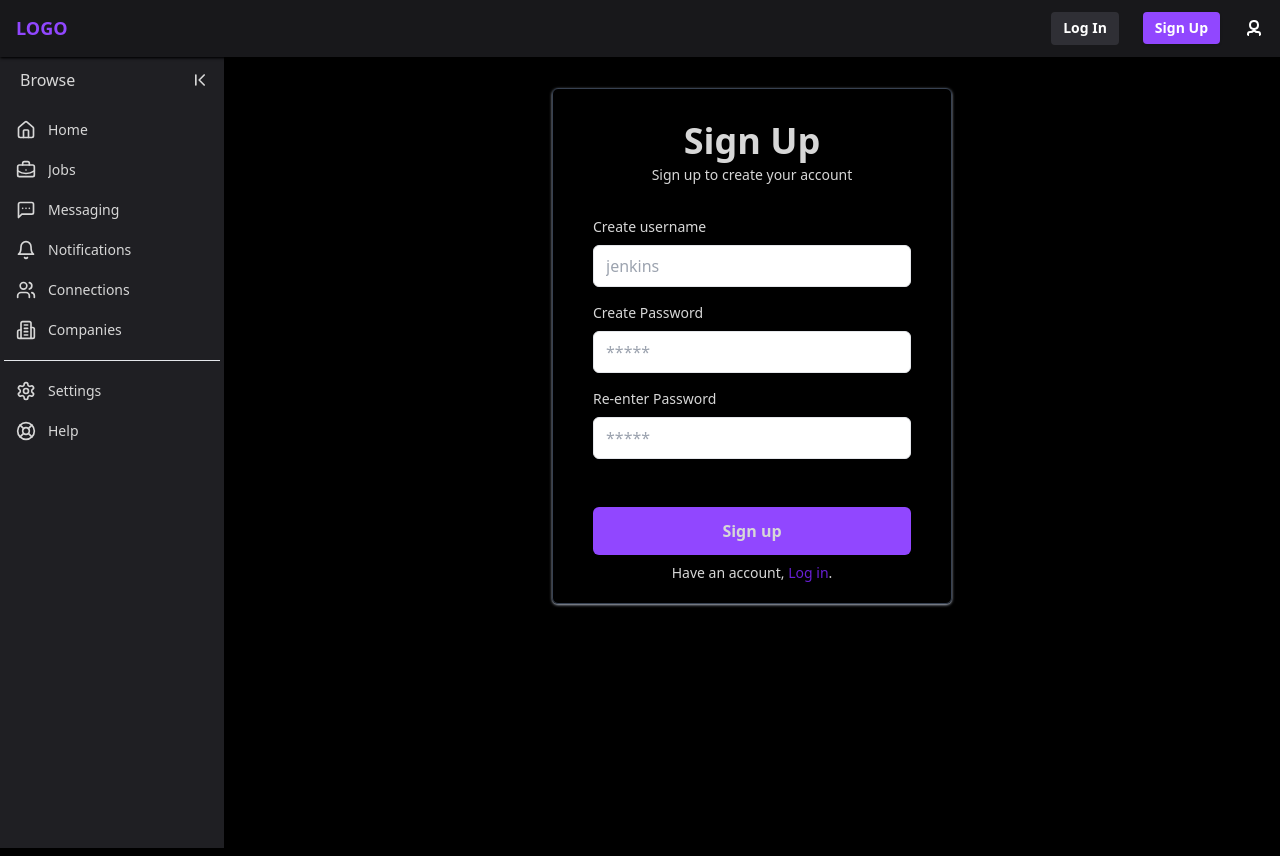
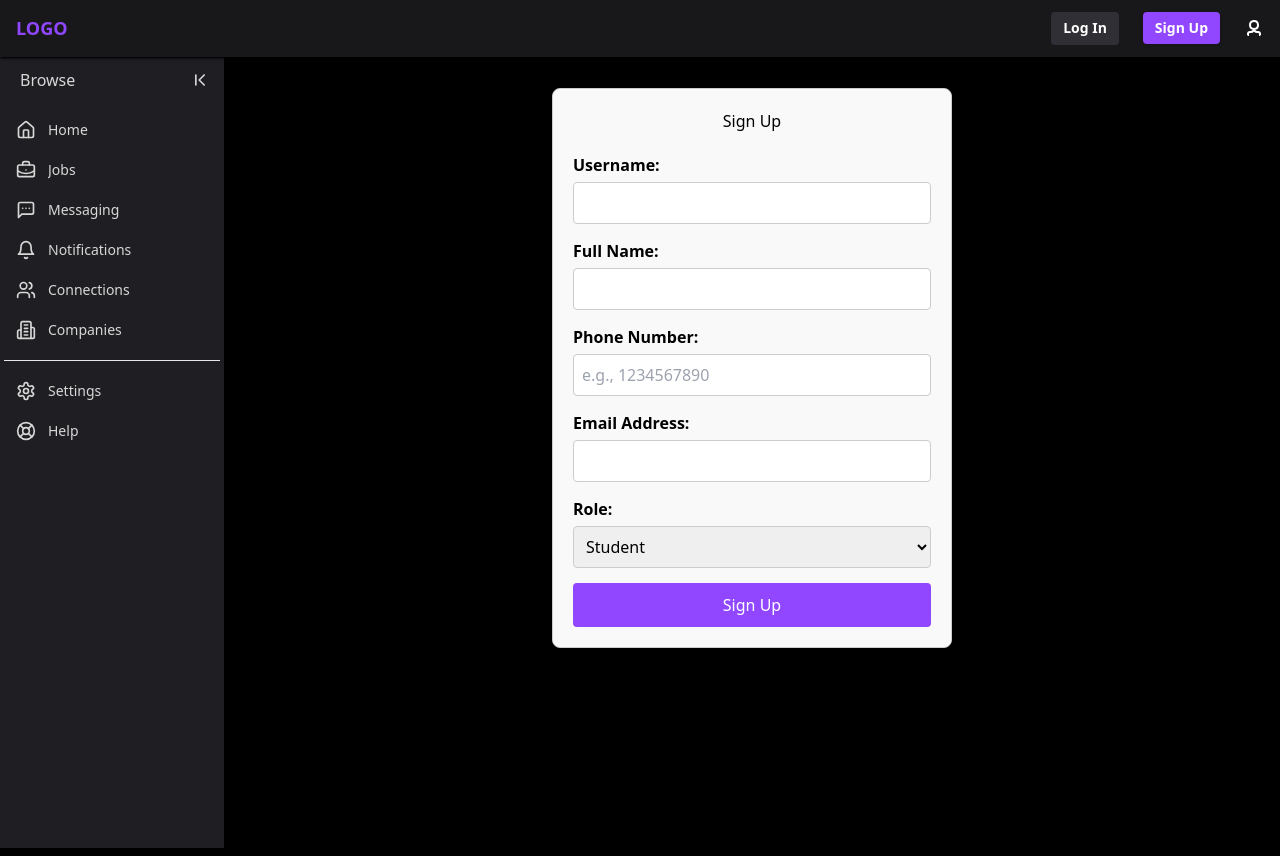
Before and after one commit to sujnankumar/hack-night, a React (Vite) app: page /signup in a window 1280 px wide. Built offline with nearby package versions, Linux system fonts and the light colour scheme.

Commit message:
added main signup page

```diff
--- a/package.json
+++ b/package.json
@@ -13,6 +13,7 @@
     "lucide-react": "^0.454.0",
     "react": "^18.3.1",
     "react-dom": "^18.3.1",
+    "react-hook-form": "^7.53.1",
     "react-router-dom": "^6.28.0"
   },
   "devDependencies": {
--- /dev/null
+++ b/src/components/Auth/AluminiSignup.jsx
@@ -0,0 +1 @@
+alumini
--- a/src/components/Auth/Signup.jsx
+++ b/src/components/Auth/Signup.jsx
@@ -1,103 +1,139 @@
-import { useState } from "react";
-import { Link, useNavigate } from "react-router-dom";
+import React, { useState } from 'react';
+import styles from './Signup.module.css'; // Import the CSS Module file
+
+// Sample options for the role select box
+const roleOptions = ['Student', 'College', 'Alumni'];
 
 const Signup = () => {
-  const [username, setUsername] = useState("");
-  const [password, setPassword] = useState("");
-  const [confirmPassword, setConfirmPassword] = useState("");
-  const [errorMessage, setErrorMessage] = useState("");
-  const navigate = useNavigate();
+  const [formData, setFormData] = useState({
+    username: '',
+    name: '',
+    phone: '',
+    email: '',
+    role: 'User', // default role
+  });
 
-  const handleSubmit = () => {};
+  const [error, setError] = useState('');
+
+  const handleChange = (e) => {
+    const { name, value } = e.target;
+    setFormData((prevData) => ({
+      ...prevData,
+      [name]: value,
+    }));
+  };
+
+  const handleSubmit = (e) => {
+    e.preventDefault();
+
+    // Simple validation
+    if (!formData.username || !formData.name || !formData.phone || !formData.email) {
+      setError('All fields are required');
+      return;
+    }
+
+    if (!/^[\w.-]+@[a-zA-Z0-9.-]+\.[a-zA-Z]{2,6}$/.test(formData.email)) {
+      setError('Please enter a valid email address');
+      return;
+    }
+
+    if (!/^\d{10}$/.test(formData.phone)) {
+      setError('Please enter a valid 10-digit phone number');
+      return;
+    }
+
+    // Reset error and simulate a successful form submission
+    setError('');
+    console.log('Form data submitted:', formData);
+    alert('Sign-up successful!');
+    // Reset form after successful submission
+    setFormData({
+      username: '',
+      name: '',
+      phone: '',
+      email: '',
+      role: 'User',
+    });
+  };
 
   return (
-    <div className="bg-black flex justify-center">
-      <div className="flex border border-gray-700 shadow shadow-gray-400 text-lightWhite flex-col max-w-md min-w-[25rem] px-10 pt-7 pb-5 rounded-md sm:px-10">
-        <div className="mb-8 text-center">
-          <h1 className="my-1 text-lightWhite text-4xl font-bold">Sign Up</h1>
-          <p className="text-sm dark:text-gray-600">
-            Sign up to create your account
-          </p>
-        </div>
-        {errorMessage && (
-          <p className="text-red-500 text-center mb-4">{errorMessage}</p>
-        )}
-        <form noValidate="" onSubmit={handleSubmit} className="space-y-12">
-          <div className="space-y-4">
-            <div>
-              <label htmlFor="username" className="block mb-2 text-sm">
-                Create username
-              </label>
+    <div className={styles.signup}>
+      <h2 className={styles.heading}>Sign Up</h2>
+      {error && <p className={styles.error}>{error}</p>}
+      <form className={styles.form} onSubmit={handleSubmit}>
+        <div className={styles.formGroup}>
+          <label className={styles.label} htmlFor="username">Username:</label>
           <input
-                type="username"
+            className={styles.input}
+            type="text"
+            id="username"
             name="username"
-                id="username"
-                placeholder="jenkins"
-                value={username}
-                onChange={(e) => setUsername(e.target.value)}
-                className="w-full px-3 py-2 border rounded-md dark:border-gray-300 dark:bg-gray-50 dark:text-gray-800"
+            value={formData.username}
+            onChange={handleChange}
             required
           />
         </div>
-            <div>
-              <div className="flex justify-between mb-2">
-                <label htmlFor="password" className="text-sm">
-                  Create Password
-                </label>
-              </div>
+
+        <div className={styles.formGroup}>
+          <label className={styles.label} htmlFor="name">Full Name:</label>
           <input
-                type="password"
-                name="password"
-                id="password"
-                placeholder="*****"
-                value={password}
-                onChange={(e) => setPassword(e.target.value)}
-                className="w-full px-3 py-2 border rounded-md dark:border-gray-300 dark:bg-gray-50 dark:text-gray-800"
+            className={styles.input}
+            type="text"
+            id="name"
+            name="name"
+            value={formData.name}
+            onChange={handleChange}
             required
           />
         </div>
-            <div>
-              <div className="flex justify-between mb-2">
-                <label htmlFor="password" className="text-sm">
-                  Re-enter Password
-                </label>
+
+        <div className={styles.formGroup}>
+          <label className={styles.label} htmlFor="phone">Phone Number:</label>
+          <input
+            className={styles.input}
+            type="text"
+            id="phone"
+            name="phone"
+            value={formData.phone}
+            onChange={handleChange}
+            required
+            placeholder="e.g., 1234567890"
+          />
         </div>
+
+        <div className={styles.formGroup}>
+          <label className={styles.label} htmlFor="email">Email Address:</label>
           <input
-                type="password"
-                name="password"
-                id="password"
-                placeholder="*****"
-                value={confirmPassword}
-                onChange={(e) => setConfirmPassword(e.target.value)}
-                className="w-full px-3 py-2 border rounded-md dark:border-gray-300 dark:bg-gray-50 dark:text-gray-800"
+            className={styles.input}
+            type="email"
+            id="email"
+            name="email"
+            value={formData.email}
+            onChange={handleChange}
             required
           />
         </div>
+
+        <div className={styles.formGroup}>
+          <label className={styles.label} htmlFor="role">Role:</label>
+          <select
+            className={styles.select}
+            id="role"
+            name="role"
+            value={formData.role}
+            onChange={handleChange}
+            required
+          >
+            {roleOptions.map((role) => (
+              <option key={role} value={role}>
+                {role}
+              </option>
+            ))}
+          </select>
         </div>
-          <div className="space-y-2">
-            <div>
-              <button
-                type="submit"
-                className="w-full px-8 py-3 font-semibold rounded-md bg-purple hover:bg-darkPurple dark:text-gray-50"
-              >
-                Sign up
-              </button>
-            </div>
-            <p className="px-6 text-sm text-center dark:text-gray-600">
-              Have an account,{" "}
-              <Link
-                rel="noopener noreferrer"
-                to={"/login"}
-                className="hover:underline text-darkPurple"
-              >
-                {" "}
-                Log in
-              </Link>
-              .
-            </p>
-          </div>
+
+        <button className={styles.button} type="submit">Sign Up</button>
       </form>
-      </div>
     </div>
   );
 };
--- /dev/null
+++ b/src/components/Auth/Signup.module.css
@@ -0,0 +1,74 @@
+/* SignUpForm.module.css */
+
+/* Block-level class for the form */
+.signup {
+  max-width: 400px;
+  margin: 0 auto;
+  padding: 20px;
+  border: 1px solid #ccc;
+  border-radius: 8px;
+  background-color: #f9f9f9;
+  color: black;
+}
+
+/* Heading inside the signup block */
+.heading {
+  text-align: center;
+  margin-bottom: 20px;
+}
+
+/* Error message styling */
+.error {
+  color: red;
+  font-size: 14px;
+  margin-bottom: 10px;
+}
+
+/* Form block for grouping form fields */
+.form {
+  display: flex;
+  flex-direction: column;
+  gap: 15px;
+}
+
+/* Form group for each input field (label + input) */
+.formGroup {
+  display: flex;
+  flex-direction: column;
+}
+
+/* Label for each input field */
+.label {
+  font-weight: bold;
+  margin-bottom: 5px;
+}
+
+/* Input fields and select box */
+.input,
+.select {
+  width: 100%;
+  padding: 8px;
+  border-radius: 4px;
+  border: 1px solid #ccc;
+}
+
+/* Specific styling for select input */
+.select {
+  font-size: 16px;
+}
+
+/* Submit button */
+.button {
+  width: 100%;
+  padding: 10px;
+  background-color: rgb(145,71,255);
+  color: white;
+  border: none;
+  border-radius: 4px;
+  font-size: 16px;
+  cursor: pointer;
+}
+
+.button:hover {
+  background-color: rgb(104, 31, 212);
+}
```
Also changed, not shown: src/components/Auth/CollegeSignup.jsx (added), src/components/Auth/UserSignup.jsx (added), 1 other file (tests, documents, lock files or other folders). Lines whose indentation alone changed are shown as unchanged.
